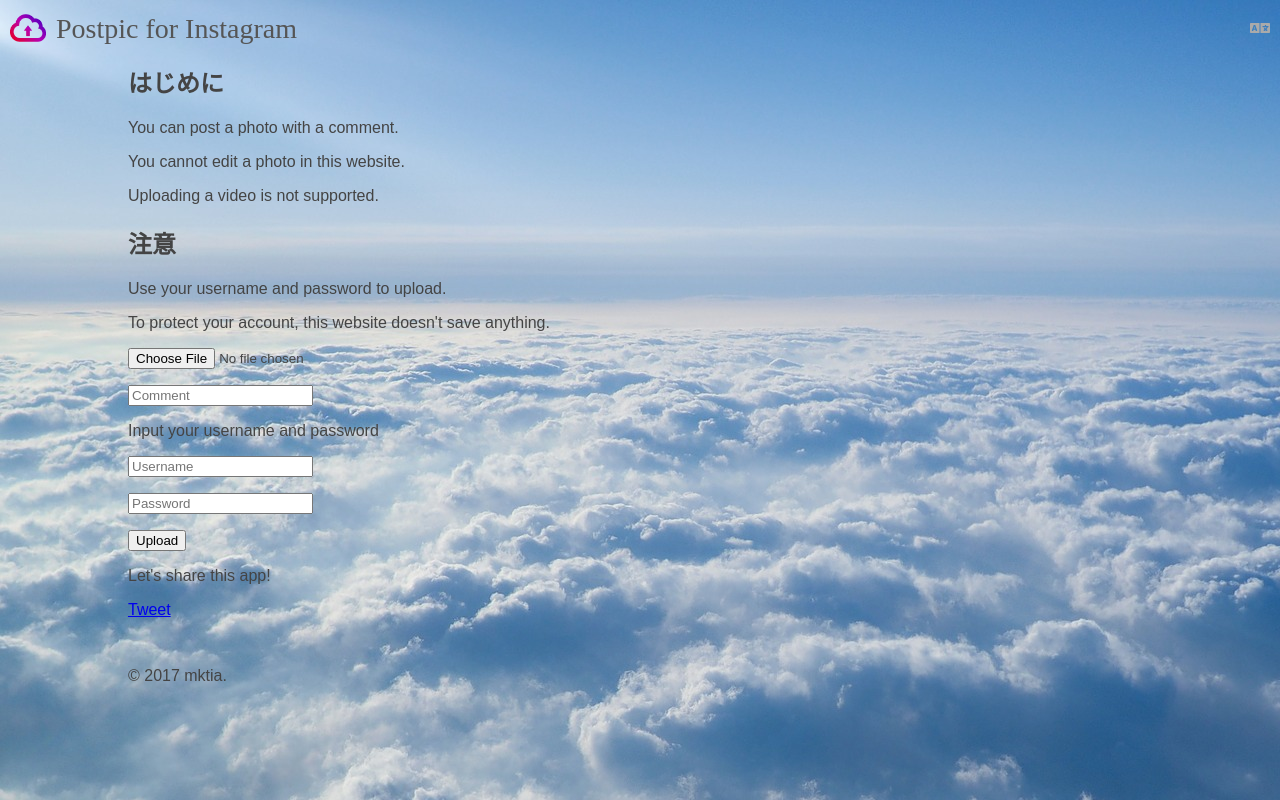
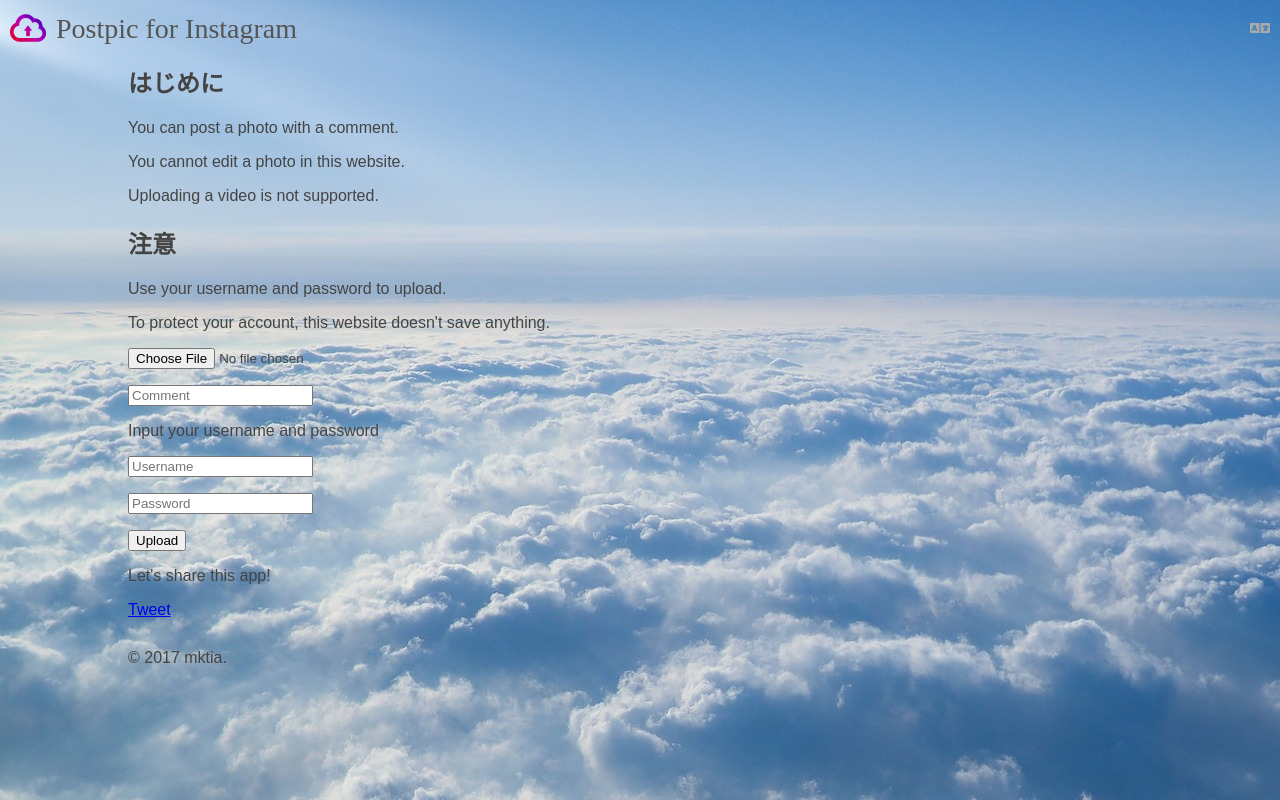
Before and after one commit to mktia/postpic, a Flask app: page /en in a window 1280 px wide. Run offline with Flask 2, Linux system fonts and the light colour scheme; some libraries are stand-ins or nearby versions; some web fonts are replaced.

Commit message:
fix sns section

```diff
--- a/static/style.css
+++ b/static/style.css
@@ -1,4 +1,5 @@
 body {
+  background-attachment: fixed;
   background-image: url("sky.jpg");
   color: #444;
   font-family: 'Yu Gothic', 'Hiragino Kaku Gothic ProN', 'HiraKakuProN-W3', 'Meiryo', sans-serif;
@@ -21,7 +22,6 @@ input[type="submit"] {
 
 .footer {
   clear: both;
-  padding-top: 32px;
 }
 
 .footer a {
@@ -84,6 +84,10 @@ input[type="submit"] {
   max-width: 100%;
 }
 
+.sns {
+  padding-bottom: 32px;
+}
+
 .sns__button {
   float: left;
   margin-right: 6px;
```
